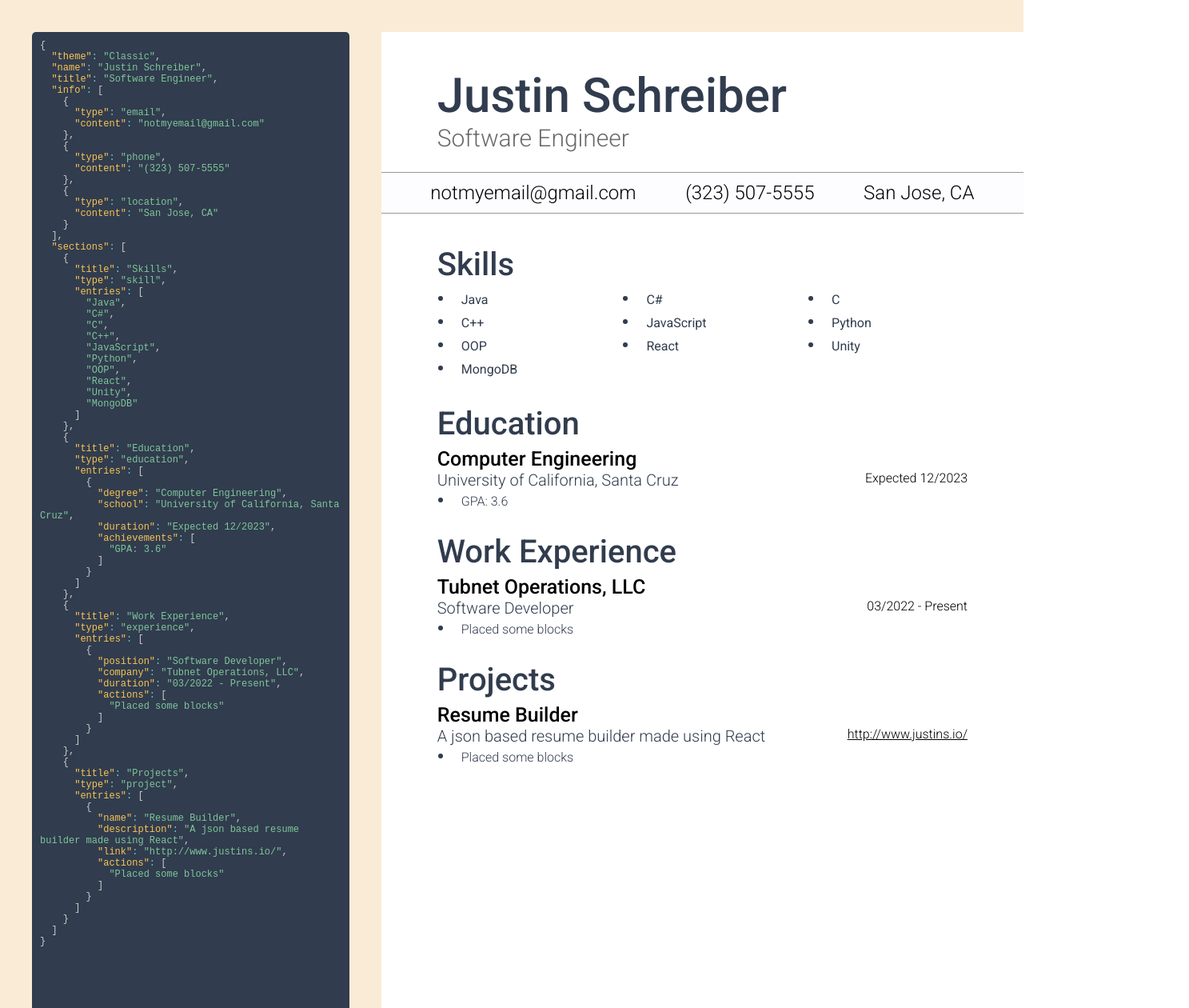
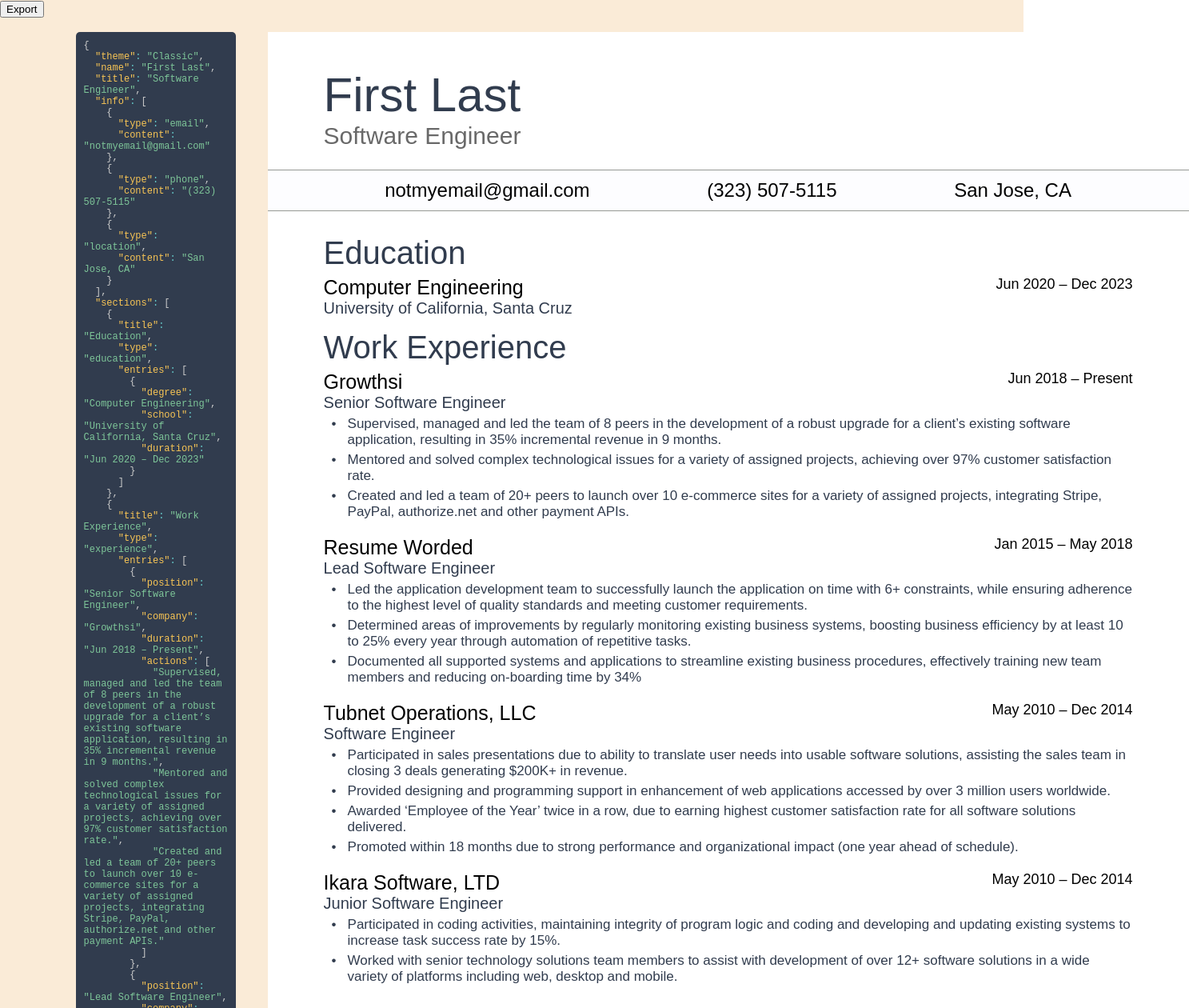
Before and after one commit to jtsus/resume-builder, a React (Create React App) app: page / in a window 1280 px wide. Shown: the top 1260 px of the page at 80% size, 1487 px wide, since content can reach past the window. Built offline with nearby package versions, Linux system fonts and the light colour scheme.

Commit message:
A lot of additions and added html to pdf export

```diff
--- a/package.json
+++ b/package.json
@@ -10,6 +10,7 @@
     "@types/node": "^16.11.62",
     "@types/react": "^18.0.21",
     "@types/react-dom": "^18.0.6",
+    "jspdf": "^2.5.1",
     "prismjs": "^1.29.0",
     "react": "^18.2.0",
     "react-dom": "^18.2.0",
--- a/public/themes/Classic.css
+++ b/public/themes/Classic.css
@@ -1,5 +1,5 @@
-.portfolio {
-    font-family: "Roboto";
+.resume {
+    font-family: "Arial";
     font-weight: 300;
 }
 
@@ -34,9 +34,8 @@ header {
 }
 
 .section {
-    padding: 20px 70px 0;
+    padding: 10px 70px 0;
     color: #313c4e;
-    margin-bottom: 10px;
 }
 
 .section-header {
@@ -59,18 +58,15 @@ header {
     justify-content: space-between;
 }
 
-.skill:before {
-    content: "";
-    display: list-item;
+.bullet {
     position: absolute;
-    font-size: 20px;
-    margin-top: -5px;
-    margin-left: -10px;
+    margin-left: -20px;
 }
 
 .skill {
     padding: 5px 10px 5px 20px;
     font-weight: 400;
+    font-size: 18px;
     width: 160px;
 }
 
@@ -86,17 +82,12 @@ header {
     margin-bottom: 5px;
 }
 
-.achievement:before {
-    content: "";
-    display: list-item;
-    position: absolute;
-    font-size: 20px;
-    margin-top: -5px;
-    margin-left: -10px;
+.achievement {
+    margin-left: 30px;
 }
 
-.achievement {
-    margin-left: 30px;
+.experience {
+    margin-bottom: 20px;
 }
 
 .company {
@@ -111,19 +102,14 @@ header {
     margin-bottom: 5px;
 }
 
-.action:before {
-    content: "";
-    display: list-item;
-    position: absolute;
-    font-size: 20px;
-    margin-top: -5px;
-    margin-left: -10px;
-}
-
 .action {
     margin-left: 30px;
+    font-size: 17px;
+    margin-bottom: 5px;
 }
 
 .duration {
     color: black;
+    font-size: 18px;
+    font-weight: 300;
 }
--- a/src/App.css
+++ b/src/App.css
@@ -5,10 +5,13 @@
     flex-direction: row;
 }
 
-.portfolio {
-    margin: 5vh auto;
+.resume {
     width: 1152px;
     height: 1629px;
     background-color: white;
+}
+
+.resume-holder {
+    margin: 5vh auto;
     box-shadow: 30px 30px 0 #313c4e;
 }
--- a/src/App.tsx
+++ b/src/App.tsx
@@ -1,61 +1,86 @@
 import React, {useState} from 'react';
 import './App.css'
-import Portfolio from "./Portfolio";
 import Editor from "./Editor";
+import Resume from "./Resume";
 import {PortfolioData} from "./types";
+// @ts-ignore
+import { jsPDF } from "jspdf";
+import ErrorBoundary from "./components/ErrorBoundary";
 
 export let themes = ["Classic", "Simple"]
 
 let initial: PortfolioData = {
-    theme: themes[0],
-    name: "Justin Schreiber",
-    title: "Software Engineer",
-    info: [
+    "theme": "Classic",
+    "name": "First Last",
+    "title": "Software Engineer",
+    "info": [
         {
-            type: "email",
-            content: "notmyemail@gmail.com"
+            "type": "email",
+            "content": "notmyemail@gmail.com"
         },
         {
-            type: "phone",
-            content: "(323) 507-5555"
+            "type": "phone",
+            "content": "(323) 507-5115"
         },
         {
-            type: "location",
-            content: "San Jose, CA"
+            "type": "location",
+            "content": "San Jose, CA"
         }
     ],
-    sections: [
+    "sections": [
         {
-            title: "Skills",
-            type: "skill",
-            entries: [
-                "Java", "C#", "C",  "C++", "JavaScript", "Python", "OOP", "React", "Unity", "MongoDB"
-            ]
-        },
-        {
-            title: "Education",
-            type: "education",
-            entries: [
+            "title": "Education",
+            "type": "education",
+            "entries": [
                 {
-                    degree: "Computer Engineering",
-                    school: "University of California, Santa Cruz",
-                    duration: "Expected 12/2023",
-                    achievements: [
-                        "GPA: 3.6"
-                    ]
+                    "degree": "Computer Engineering",
+                    "school": "University of California, Santa Cruz",
+                    "duration": "Jun 2020 – Dec 2023"
                 }
             ]
         },
         {
-            title: "Work Experience",
-            type: 'experience',
-            entries: [
+            "title": "Work Experience",
+            "type": "experience",
+            "entries": [
                 {
-                    position: "Software Developer",
-                    company: "Tubnet Operations, LLC",
-                    duration: "03/2022 - Present",
-                    actions: [
-                        "Placed some blocks"
+                    "position": "Senior Software Engineer",
+                    "company": "Growthsi",
+                    "duration": "Jun 2018 – Present",
+                    "actions": [
+                        "Supervised, managed and led the team of 8 peers in the development of a robust upgrade for a client’s existing software application, resulting in 35% incremental revenue in 9 months.",
+                        "Mentored and solved complex technological issues for a variety of assigned projects, achieving over 97% customer satisfaction rate.",
+                        "Created and led a team of 20+ peers to launch over 10 e-commerce sites for a variety of assigned projects, integrating Stripe, PayPal, authorize.net and other payment APIs."
+                    ]
+                },
+                {
+                    "position": "Lead Software Engineer",
+                    "company": "Resume Worded",
+                    "duration": "Jan 2015 – May 2018",
+                    "actions": [
+                        "Led the application development team to successfully launch the application on time with 6+ constraints, while ensuring adherence to the highest level of quality standards and meeting customer requirements.",
+                        "Determined areas of improvements by regularly monitoring existing business systems, boosting business efficiency by at least 10 to 25% every year through automation of repetitive tasks.",
+                        "Documented all supported systems and applications to streamline existing business procedures, effectively training new team members and reducing on-boarding time by 34%"
+                    ]
+                },
+                {
+                    "position": "Software Engineer",
+                    "company": "Tubnet Operations, LLC",
+                    "duration": "May 2010 – Dec 2014",
+                    "actions": [
+                        "Participated in sales presentations due to ability to translate user needs into usable software solutions, assisting the sales team in closing 3 deals generating $200K+ in revenue.",
+                        "Provided designing and programming support in enhancement of web applications accessed by over 3 million users worldwide.",
+                        "Awarded ‘Employee of the Year’ twice in a row, due to earning highest customer satisfaction rate for all software solutions delivered.",
+                        "Promoted within 18 months due to strong performance and organizational impact (one year ahead of schedule)."
+                    ]
+                },
+                {
+                    "position": "Junior Software Engineer",
+                    "company": "Ikara Software, LTD",
+                    "duration": "May 2010 – Dec 2014",
+                    "actions": [
+                        "Participated in coding activities, maintaining integrity of program logic and coding and developing and updating existing systems to increase task success rate by 15%.",
+                        "Worked with senior technology solutions team members to assist with development of over 12+ software solutions in a wide variety of platforms including web, desktop and mobile."
                     ]
                 }
             ]
@@ -66,12 +91,30 @@ let initial: PortfolioData = {
             "entries": [
                 {
                     "name": "Resume Builder",
-                    "description": "A json based resume builder made using React",
+                    "description": "JSON based resume builder made using React",
                     "link": "http://www.justins.io/",
                     "actions": [
-                        "Placed some blocks"
+                        "Created the application using Typescript and React with functional components and levereged PrismJS to create the JSON editor.",
+                        "Implemented a custom HTML to PDF processor to optimize for ATS using jsPDF.",
+                        "Made a GitHub automation to build and upload the application over SSH using Rsync to increase productivity."
                     ]
                 }
+            ]
+        },
+        {
+            "title": "Skills",
+            "type": "skill",
+            "entries": [
+                "Java",
+                "C#",
+                "C",
+                "C++",
+                "JavaScript",
+                "Python",
+                "OOP",
+                "React",
+                "Unity",
+                "MongoDB"
             ]
         }
     ]
@@ -82,15 +125,108 @@ if (local) {
     initial = JSON.parse(local)
 }
 
+function exportToPDF() {
+    let element = document.getElementById('resume')
+    if (!element) return
+    let pdf = new jsPDF({
+        unit: 'pt'
+    })
+    let scale = 0.5163
+    let nodes: Array<Node> = [element]
+    let range = document.createRange()
+    range.selectNode(element)
+    let resumeRect = range.getBoundingClientRect();
+    for (let i = 0; i < nodes.length; i++) {
+        let node = nodes[i]
+        for (let i = 0; i < node.childNodes.length; i++) {
+            nodes.push(node.childNodes[i])
+        }
+        if (node.nodeName === "#text") {
+            // @ts-ignore
+            let text = node.textContent
+            let parent = node.parentElement
+            if (parent && text) {
+                let style = window.getComputedStyle(parent, null)
+                pdf.setTextColor(style.getPropertyValue("color"))
+                //pdf.setFont(style.getPropertyValue("font-family"), style.getPropertyValue("font-style"))
+                let size = parseFloat(style.getPropertyValue("font-size").replace("px", ""))
+                pdf.setFontSize(size * scale)
+                let range = document.createRange()
+                range.selectNode(node)
+                let pos = range.getBoundingClientRect();
+
+                pdf.text(
+                    text,
+                    (pos.left - resumeRect.left) * scale,
+                    (pos.top - resumeRect.top) * scale,
+                    {
+                        baseline: 'top',
+                        //renderingMode: 'invisible'
+                        maxWidth: (pos.width + 10) * scale
+                    }
+                )
+            }
+        } else if (node instanceof Element) {
+            console.log(node)
+            let style = window.getComputedStyle(node, null)
+            let color = style.getPropertyValue("background-color")
+            let pos = node.getBoundingClientRect()
+            if (color !== "rgba(0, 0, 0, 0)") {
+                pdf.setDrawColor(color)
+                pdf.rect(
+                    (pos.left - resumeRect.left) * scale,
+                    (pos.top - resumeRect.top) * scale,
+                    pos.width * 0.5165,
+                    pos.height * 0.5165,
+                    'S'
+                )
+            }
+            let border = style.getPropertyValue("border-top")
+            let args = [...border.split(' ', 2)]
+            args.push(border.substring(border.indexOf(' ', border.indexOf(args[1])) + 1))
+            if (args[1] !== 'none') {
+                pdf.setDrawColor(args[2])
+                pdf.line(
+                    (pos.left - resumeRect.left) * scale,
+                    (pos.top - resumeRect.top) * scale,
+                    (pos.right - resumeRect.left) * scale,
+                    (pos.top - resumeRect.top) * scale
+                )
+            }
+            border = style.getPropertyValue("border-bottom")
+            args = [...border.split(' ', 2)]
+            args.push(border.substring(border.indexOf(' ', border.indexOf(args[1])) + 1))
+            if (args[1] !== 'none') {
+                pdf.setDrawColor(args[2])
+                pdf.line(
+                    (pos.left - resumeRect.left) * scale,
+                    (pos.bottom - resumeRect.top) * scale,
+                    (pos.right - resumeRect.left) * scale,
+                    (pos.bottom - resumeRect.top) * scale
+                )
+            }
+        }
+    }
+    console.log(pdf)
+    pdf.save('resume.pdf')
+}
+
 function App() {
     const [data, setData] = useState(initial)
     return (
     <div className="app">
+        <div className="action-bar">
+            <button onClick={exportToPDF}>Export</button>
+        </div>
         <Editor data={data} setData={(newData: any) => {
             window.localStorage.setItem("portfolio-data", JSON.stringify(newData))
             setData(newData)
         }}/>
-        <Portfolio data={data}/>
+        <div className="resume-holder">
+            <ErrorBoundary>
+                <Resume data={data}/>
+            </ErrorBoundary>
+        </div>
     </div>
   );
 }
--- a/src/Portfolio.tsx
+++ b/src/Resume.tsx
@@ -6,8 +6,8 @@ import Experience from "./components/Experience";
 import Education from "./components/Education";
 import Project from "./components/Project";
 
-const Portfolio = ({data}: {data: PortfolioData}) => {
-    return <div className="portfolio">
+const Resume = ({data}: {data: PortfolioData}) => {
+    return <div id="resume" className="resume">
         <link rel="stylesheet" type="text/css" href={`./themes/${data.theme}.css`} />
         <div className="spaced-line">
             <header>
@@ -51,4 +51,4 @@ const Portfolio = ({data}: {data: PortfolioData}) => {
     </div>
 }
 
-export default Portfolio;
+export default Resume;
--- a/src/components/Education.tsx
+++ b/src/components/Education.tsx
@@ -3,12 +3,14 @@ import {SchoolEntry} from "../types";
 
 const Education = ({content}: { content: SchoolEntry }) => (
     <div className="education">
-        <div className="degree">{content.degree}</div>
         <div className="spaced-line">
-            <div className="school">{content.school}</div>
+            <div className="degree">{content.degree}</div>
             <div className="duration">{content.duration}</div>
         </div>
-        {content.achievements.map((action, i) => <div className="achievement" key={i}>{action}</div>)}
+        <div className="school">{content.school}</div>
+        {content.achievements?.map((action, i) =>
+            <div className="achievement" key={i}><div className="bullet">•</div>{action}</div>
+        )}
     </div>
 )
 
--- /dev/null
+++ b/src/components/ErrorBoundary.tsx
@@ -0,0 +1,21 @@
+import React from "react";
+
+export default class ErrorBoundary extends React.Component {
+  constructor(props: any) {
+    super(props);
+    this.state = { hasError: false };
+  }
+
+  static getDerivedStateFromError(error: any) {    // Update state so the next render will show the fallback UI.
+    return { hasError: true };
+  }
+
+  render() {
+    // @ts-ignore
+    if (this.state.hasError) {
+      return <h1>Something went wrong.</h1>;
+    }
+    // @ts-ignore
+    return this.props.children;
+  }
+}
--- a/src/components/Experience.tsx
+++ b/src/components/Experience.tsx
@@ -3,12 +3,14 @@ import {WorkEntry} from "../types";
 
 const Experience = ({content}: { content: WorkEntry }) => (
     <div className="experience">
-        <div className="company">{content.company}</div>
         <div className="spaced-line">
-            <div className="position">{content.position}</div>
+            <div className="company">{content.company}</div>
             <div className="duration">{content.duration}</div>
         </div>
-        {content.actions.map((action, i) => <div className="action" key={i}>{action}</div>)}
+        <div className="position">{content.position}</div>
+        {content.actions.map((action, i) =>
+            <div className="action" key={i}><div className="bullet">•</div>{action}</div>
+        )}
     </div>
 )
 
--- a/src/components/Project.tsx
+++ b/src/components/Project.tsx
@@ -3,12 +3,12 @@ import {ProjectEntry} from "../types";
 
 const Project = ({content}: { content: ProjectEntry }) => (
     <div className="project">
-        <div className="company">{content.name}</div>
         <div className="spaced-line">
-            <div className="position">{content.description}</div>
+            <div className="company">{content.name}</div>
             <a className="duration" href={content.link}>{content.link}</a>
         </div>
-        {content.actions.map((action, i) => <div className="action" key={i}>{action}</div>)}
+        <div className="position">{content.description}</div>
+        {content.actions.map((action, i) => <div className="action" key={i}><div className="bullet">•</div>{action}</div>)}
     </div>
 )
 
--- a/src/components/Skill.tsx
+++ b/src/components/Skill.tsx
@@ -1,5 +1,6 @@
 import React from "react";
 
-const Skill = ({content}: {content: string}) => <div className="skill">{content}</div>
+const Skill = ({content}: {content: string}) =>
+    <div className="skill"><div className="bullet">•</div>{content}</div>
 
 export default Skill;
--- a/src/types.ts
+++ b/src/types.ts
@@ -8,7 +8,7 @@ export interface SchoolEntry {
     school: string
     degree: string
     duration: string
-    achievements: string[]
+    achievements?: string[]
 }
 
 export interface WorkEntry {
```
Also changed, not shown: 1 other file (tests, documents, lock files or other folders).
